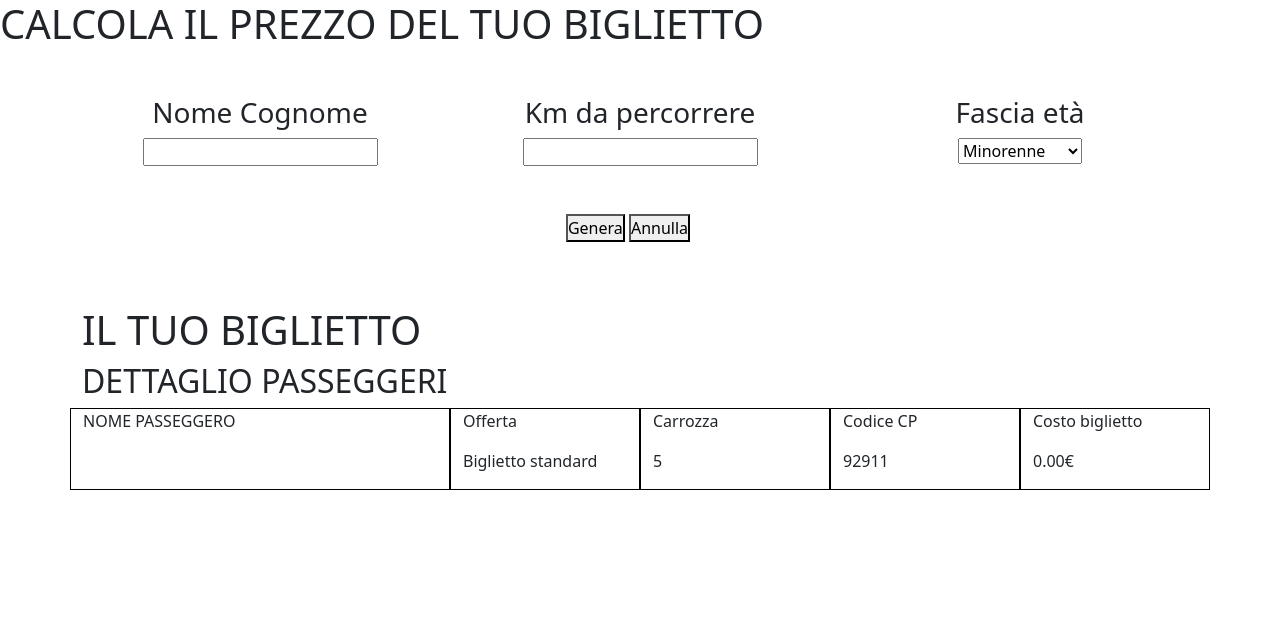
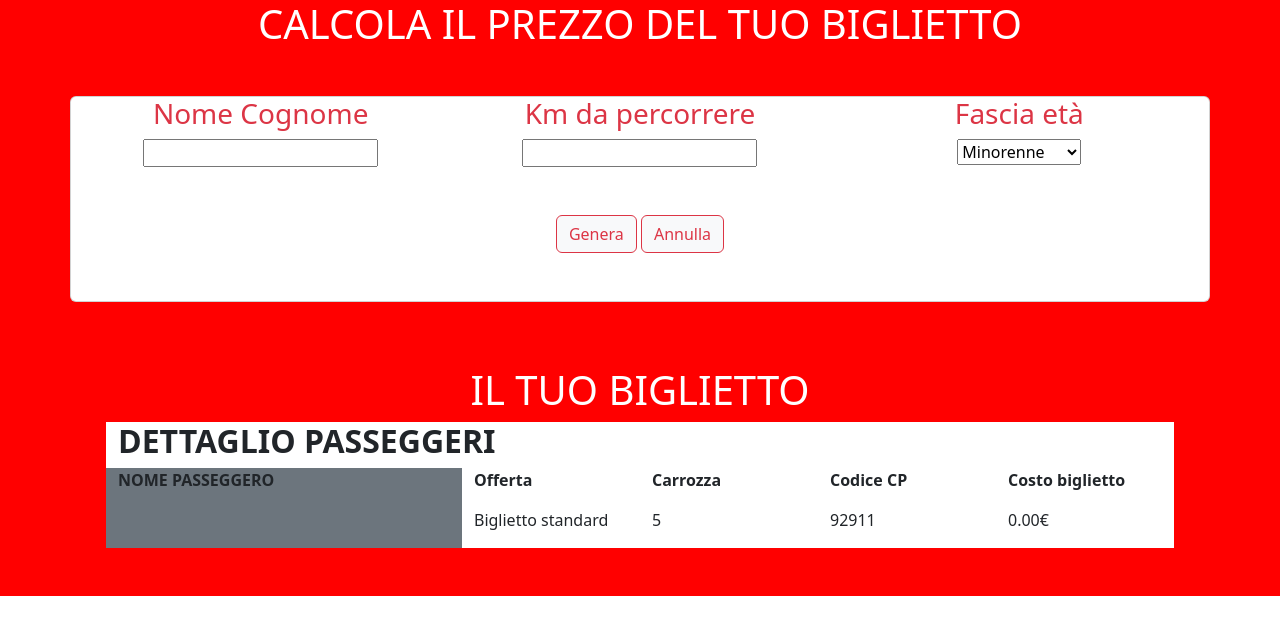
Before and after one commit to dunzolo/js-biglietto-treno-form, a plain HTML site: page index.html in a window 1280 px wide. Both pictures are taken after a click on the button "Genera". Drawn offline with nearby package versions, Linux system fonts and the light colour scheme.

Commit message:
added style

```diff
--- a/css/style.css
+++ b/css/style.css
@@ -2,6 +2,10 @@
     padding: 0;
     margin: 0;
     box-sizing: border-box;
+}
+
+main{
+    background-color: red;
 }
 
 .border-black{
--- a/index.html
+++ b/index.html
@@ -9,59 +9,61 @@
         <title>Prezzo biglietto</title>
     </head>
     <body>
-        <h1>CALCOLA IL PREZZO DEL TUO BIGLIETTO</h1>
-        <div class="container text-center mt-5">
+        <main>
+            <h1 class="text-center text-white">CALCOLA IL PREZZO DEL TUO BIGLIETTO</h1>
+            <div class="container text-center mt-5 card">
                 <div class="row">
                     <div class="col-4">
-                    <h3>Nome Cognome</h3>
+                        <h3 class="text-danger">Nome Cognome</h3>
                         <input type="text" id="name-user" name="name-user" value="">
                     </div>
                     <div class="col-4">
-                    <h3>Km da percorrere</h3>
+                        <h3 class="text-danger">Km da percorrere</h3>
                         <input type="text" id="km-user" name="km-user" value="">
                     </div>
                     <div class="col-4">
-                    <h3>Fascia et&agrave;</h3>
+                        <h3 class="text-danger">Fascia et&agrave;</h3>
                         <select id="age-user" name="age-user">
                             <option value="Minorenne">Minorenne</option>
                             <option value="Maggiorenne">Maggiorenne</option>
                             <option value="Over 65">Over 65</option>
                         </select>
                     </div>
+                </div>
                 <div class="row">
                     <div class="col-100 p-5">
-                        <button id="get-data">Genera</button>
-                        <button id="cancel-data">Annulla</button>
+                        <button id="get-data" class="btn btn-danger bg-light text-danger">Genera</button>
+                        <button id="cancel-data" class="btn btn-danger bg-light text-danger">Annulla</button>
                     </div>
                 </div>
             </div>
-        </div>
-        <div id="ticket" class="none container mt-3">
-            <h1>IL TUO BIGLIETTO</h1>
-            <div class="row">
-                <h2>DETTAGLIO PASSEGGERI</h2>
-                <div class="col-4 border-black">
+            <div id="ticket" class="none container mt-3 p-5">
+                <h1 class="text-white text-center">IL TUO BIGLIETTO</h1>
+                <div class="row bg-white">
+                    <h2 class="fw-bold">DETTAGLIO PASSEGGERI</h2>
+                    <div class="col-4 bg-secondary fw-bold">
                         <p>NOME PASSEGGERO</p>
                         <p id="name-user-text"></p>
                     </div>
-                <div class="col-2 border-black">
-                    <p>Offerta</p>
+                    <div class="col-2">
+                        <p class="fw-bold">Offerta</p>
                         <p>Biglietto standard</p>
                     </div>
-                <div class="col-2 border-black">
-                    <p>Carrozza</p>
+                    <div class="col-2">
+                        <p class="fw-bold">Carrozza</p>
                         <p>5</p>
                     </div>
-                <div class="col-2 border-black">
-                    <p>Codice CP</p>
+                    <div class="col-2">
+                        <p class="fw-bold">Codice CP</p>
                         <p>92911</p>
                     </div>
-                <div class="col-2 border-black">
-                    <p>Costo biglietto</p>
+                    <div class="col-2">
+                        <p class="fw-bold">Costo biglietto</p>
                         <p id="price-km-text"></p>
                     </div>
                 </div>
             </div>
+        </main>
         <script type="text/javascript" src="./js/script.js"></script>
     </body>
 </html>
```
Also changed, not shown: js/script.js (line endings or trailing spaces). Lines whose indentation alone changed are shown as unchanged.
